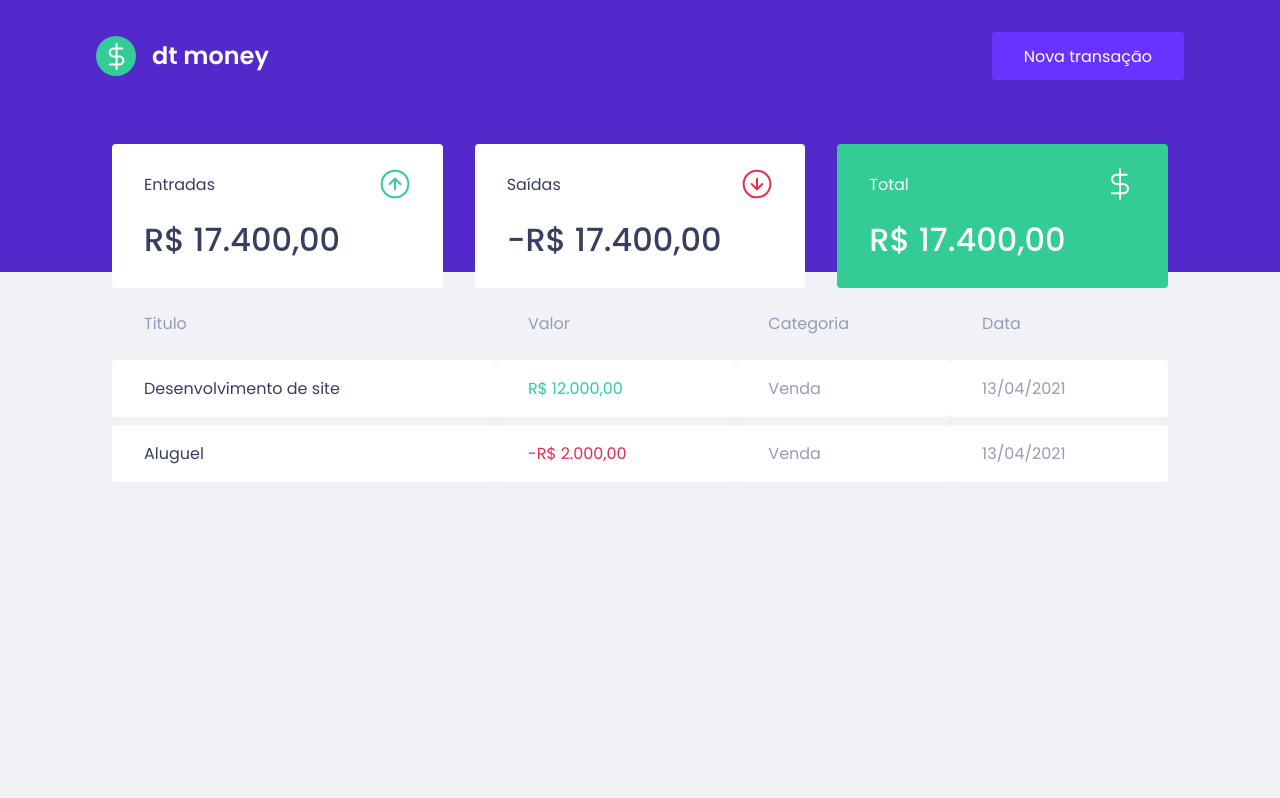
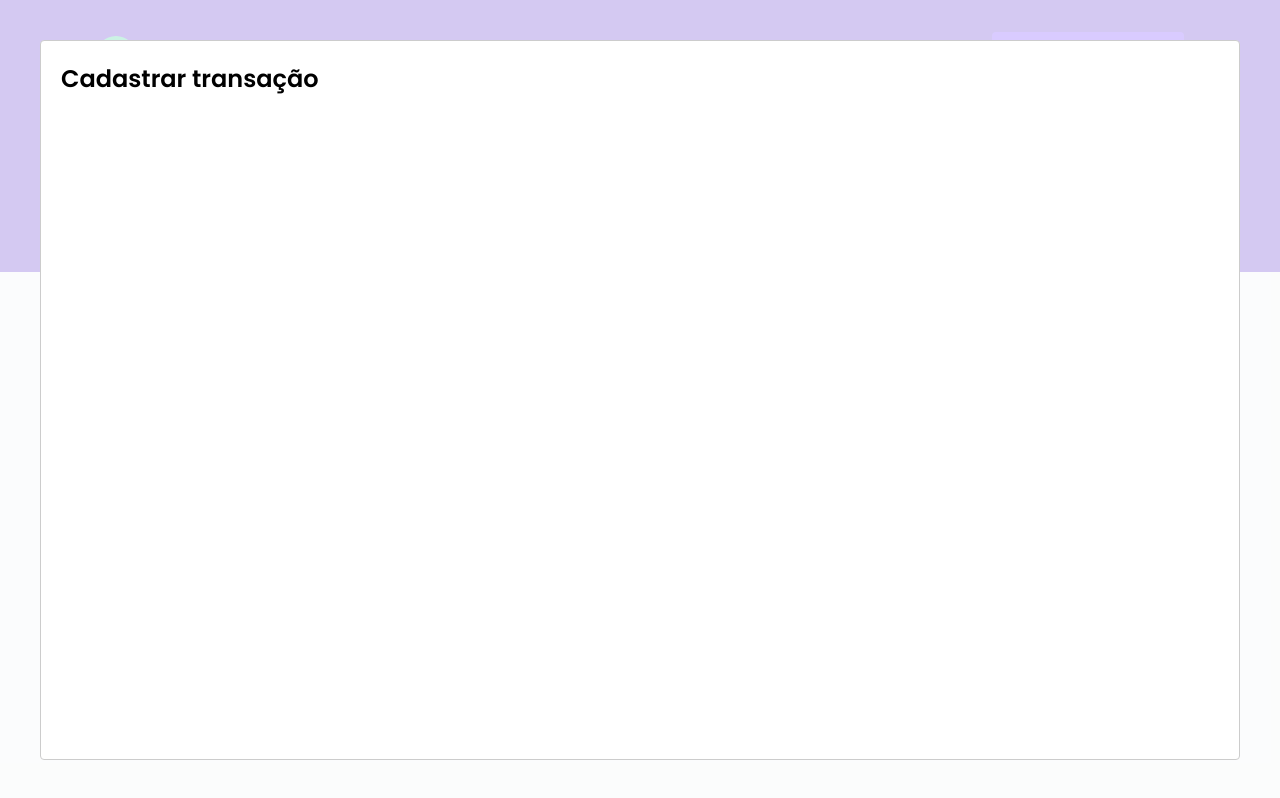
Before and after one commit to brpadilha/dtmoney, a React (Create React App) app: page / in a window 1280 px wide. Both pictures are taken after a click on the button "Nova transação". Built offline with nearby package versions, Linux system fonts and the light colour scheme; no server answers; what miragejs would draw is missing.

Commit message:
cria componente modal

```diff
--- a/package.json
+++ b/package.json
@@ -3,10 +3,12 @@
   "version": "0.1.0",
   "private": true,
   "dependencies": {
+    "@types/react-modal": "^3.12.0",
     "axios": "^0.21.1",
     "miragejs": "^0.1.41",
     "react": "^17.0.1",
     "react-dom": "^17.0.1",
+    "react-modal": "^3.12.1",
     "react-scripts": "4.0.3",
     "styled-components": "^5.2.1",
     "web-vitals": "^1.0.1"
--- a/src/App.tsx
+++ b/src/App.tsx
@@ -1,14 +1,37 @@
+import { useState } from "react";
 import { Dashboard } from "./components/Dashboard";
 import { Header } from "./components/Header";
+import Modal from "react-modal";
 
 import { GlobalStyle } from "./styles/global";
 
+Modal.setAppElement('#root')
+
 export function App() {
+  const [isNewTransactionModalOpen, setIsNewTransactionModalOpen] = useState(
+    false
+  );
+
+  function handleOpenNewTransactionModal() {
+    setIsNewTransactionModalOpen(true);
+  }
+
+  function handleCloseNewTransactionModal() {
+    setIsNewTransactionModalOpen(false);
+  }
+
   return (
     <>
       <GlobalStyle />
-      <Header />
-      <Dashboard/>
+      <Header handleOpenNewTransactionModal={handleOpenNewTransactionModal} />
+      <Dashboard />
+
+      <Modal
+        isOpen={isNewTransactionModalOpen}
+        onRequestClose={handleCloseNewTransactionModal}
+      >
+        <h2>Cadastrar transação</h2>
+      </Modal>
     </>
   );
 }
--- a/src/components/Header/index.tsx
+++ b/src/components/Header/index.tsx
@@ -1,13 +1,19 @@
 import logoImg from '../../assets/logo.svg'
 import { Container, Content } from "./styles";
 
-export function Header() {
+type HeaderProps = {
+  handleOpenNewTransactionModal: ()=>void;
+};
+
+export function Header({ handleOpenNewTransactionModal }: HeaderProps) {
   return (
     <Container>
       <Content>
         <img src={logoImg} alt="dt money" />
-        <button type="button">Nova transação</button>
+        <button type="button" onClick={handleOpenNewTransactionModal}>
+          Nova transação
+        </button>
       </Content>
     </Container>
-  )
+  );
 }
--- a/src/components/TransactionsTable/index.tsx
+++ b/src/components/TransactionsTable/index.tsx
@@ -3,7 +3,6 @@ import { api } from "../../services/api";
 import { Container } from "./styles";
 
 export function TransactionsTable() {
-
 
   useEffect(() => {
     api.get('/transactions').then(response => console.log(response.data))
```
Also changed, not shown: 1 other file (tests, documents, lock files or other folders).
